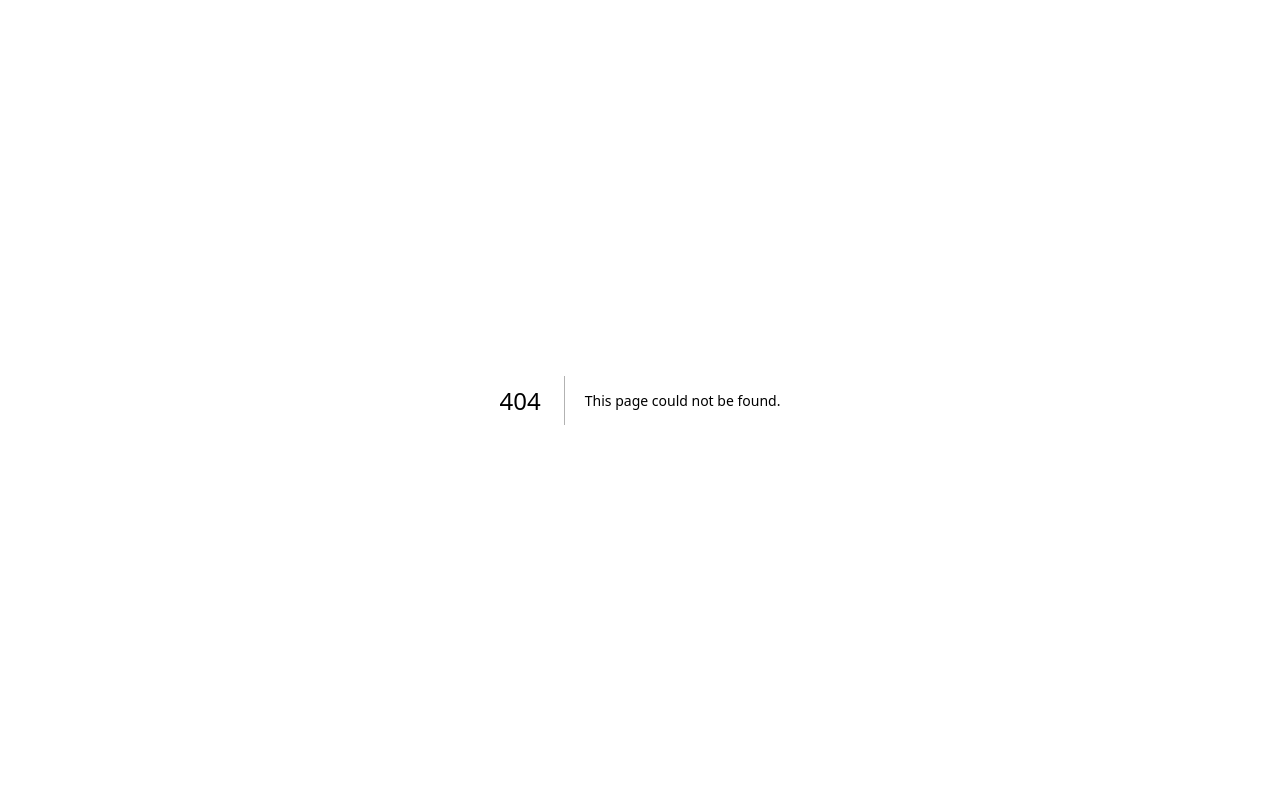
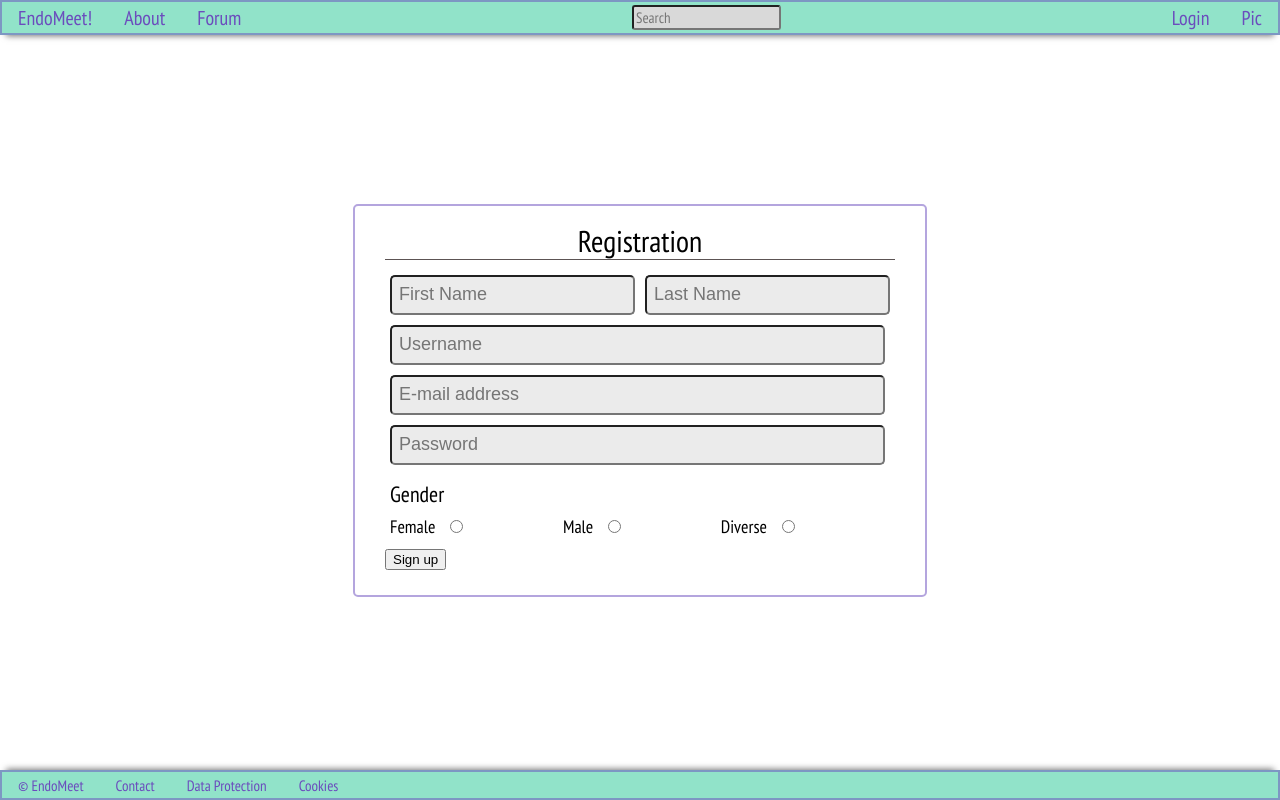
Before and after one commit to leslieber/endomeet, a Next.js app: page /testreg in a window 1280 px wide. Before the commit this address had no page. Built offline with nearby package versions, Linux system fonts and the light colour scheme.

Commit message:
testreg.tsx, tested form

```diff
--- /dev/null
+++ b/pages/testreg.tsx
@@ -0,0 +1,110 @@
+import Head from 'next/head'
+import Image from 'next/image'
+import style from '../styles/layout.module.css'
+import React from 'react';
+
+
+
+export default function Home() {
+	const [initialRenderComplete, setInitialRenderComplete] = React.useState(false);
+
+	// This useEffect will only run once, during the first render
+	React.useEffect(() => {
+		// Updating a state causes a re-render
+		setInitialRenderComplete(true);
+	}, []);
+
+	// initialRenderComplete will be false on the first render and true on all following renders
+	if (!initialRenderComplete) {
+		// Returning null will prevent the component from rendering, so the content will simply be missing from
+		// the server HTML and also wont render during the first client-side render.
+		return null;
+	} else {
+  return (
+<div>
+
+      <Head>
+        <title> Test Register</title>
+        <link rel="preconnect" href="https://fonts.googleapis.com"/>
+        <link rel="preconnect" href="https://fonts.gstatic.com" crossOrigin="true"/>
+        <link href="https://fonts.googleapis.com/css2?family=PT+Sans+Narrow:wght@400;700&display=swap" rel="stylesheet"/>
+      </Head>
+
+      <body>
+
+         <div className={style.navbar}>
+            <div>
+            <a href="#">EndoMeet!</a>
+            <a href="#">About</a>
+            <a href="#">Forum</a>
+            </div>
+
+            <div className={style.searchbar}>
+            <input type="text" id="search" name="search" placeholder='Search'/>
+            </div>
+
+            <div>
+            <a href="#">Login</a>
+            <a href="#">Pic</a>
+            </div>
+
+         </div>
+
+        <div className={style.middle}>
+
+            <div className={style.box} >
+                <div className={style.titleform}>Registration</div>
+                <form action="#">
+                    <div className={style.userfullname}>
+                        <div className={style.inputbox}>
+                            <input type="text" placeholder="First Name" required/>
+                        </div>
+                        <div className={style.inputbox}>
+                            <input type="text" placeholder="Last Name" required/>
+                        </div>
+                    </div>
+                    <div className={style.userdetails}>
+                        <div className={style.inputboxtwo}>
+                            <input type="text" placeholder="Username" required/>
+                        </div>
+                        <div className={style.inputboxtwo}>
+                            <input type="text" placeholder="E-mail address" required/>
+                        </div>
+                        <div className={style.inputboxtwo}>
+                            <input type="text" placeholder="Password" required/>
+                        </div>
+                    </div>
+                    <div className={style.genderdetails}>
+                        <span className={style.gendertitle}>Gender</span>
+                        <div className={style.category}>
+                            <label htmlFor="">
+                                <span className={style.gender}>Female</span>
+                                <input className={style.dot} type="radio"/>
+                            </label>
+                            <label htmlFor="">
+                                <span className={style.gender}>Male</span>
+                                <input className={style.dot} type="radio"/>
+                            </label>
+                            <label htmlFor="">
+                                <span className={style.gender}>Diverse</span>
+                                <input className={style.dot} type="radio"/>
+                            </label>
+                        </div>
+                    </div>
+                    <div className={style.button}>
+                        <input type="submit" value="Sign up"/>
+                    </div>
+                </form>
+            </div>
+
+        </div>
+
+        <div className={style.legal_content}>
+        <span className="legal-text">&#169; EndoMeet</span>   <a href="#">Contact</a>   <a href="#">Data Protection</a> <a href="#">Cookies</a>
+        </div>
+
+      </body>
+</div>
+  )
+}
+}
--- a/styles/layout.module.css
+++ b/styles/layout.module.css
@@ -137,3 +137,95 @@
 .legal-text {
     margin-right: 16px;
 }
+
+.box {
+    padding: 25px 30px;
+    border-radius: 5px;
+    border: 2px solid rgba(107, 76, 189, 0.5);
+}
+
+.box .titleform {
+    font-size: 30px;
+    font-weight: 500;
+    position: relative;
+    text-align: center;
+    bottom: 10px;
+}
+
+.box .titleform::before {
+    content: '';
+    position: absolute;
+    left: 0;
+    bottom: 0;
+    height: 1px;
+    width: 100%;
+    background: #5C5454;
+}
+
+.box form .userfullname{
+    display: flex;
+    justify-content: space-between;
+    /*border: 1px solid #000000;*/
+}
+
+.box form .userdetails {
+    position: relative;
+    /*border: 1px solid #000000;*/
+    padding-bottom: 10px;
+
+}
+
+.box .userfullname .inputbox {
+    width: 50%;
+    margin: 5px;
+}
+
+.box .userfullname input  {
+    height: 40px;
+    font-size: 18px;
+    background: #ebebeb;
+    border-radius: 5px;
+    padding-left: 7px;
+}
+
+.box .userdetails input {
+    width: 97%;
+    margin: 5px;
+    height: 40px;
+    font-size: 18px;
+    background: #ebebeb;
+    border-radius: 5px;
+    padding-left: 7px;
+}
+
+form .genderdetails .gendertitle {
+    font-size: 22px;
+    font-weight: 400;
+    margin: 5px;
+}
+
+form .genderdetails .category {
+    display: flex;
+    justify-content: space-between;
+    width: 80%;
+    margin-top: 7px;
+    margin-left: 5px;
+    margin-bottom: 10px;
+    font-size: 18px;
+}
+
+.genderdetails .category .dot{
+    margin-left: 15px;
+}
+
+#dot:checked {
+    border-color: #6B4CBD;
+    background: #91E3C9;
+}
+
+
+
+/*.genderdetails .category label{
+    display: flex;
+    align-items: center;
+}*/
```
